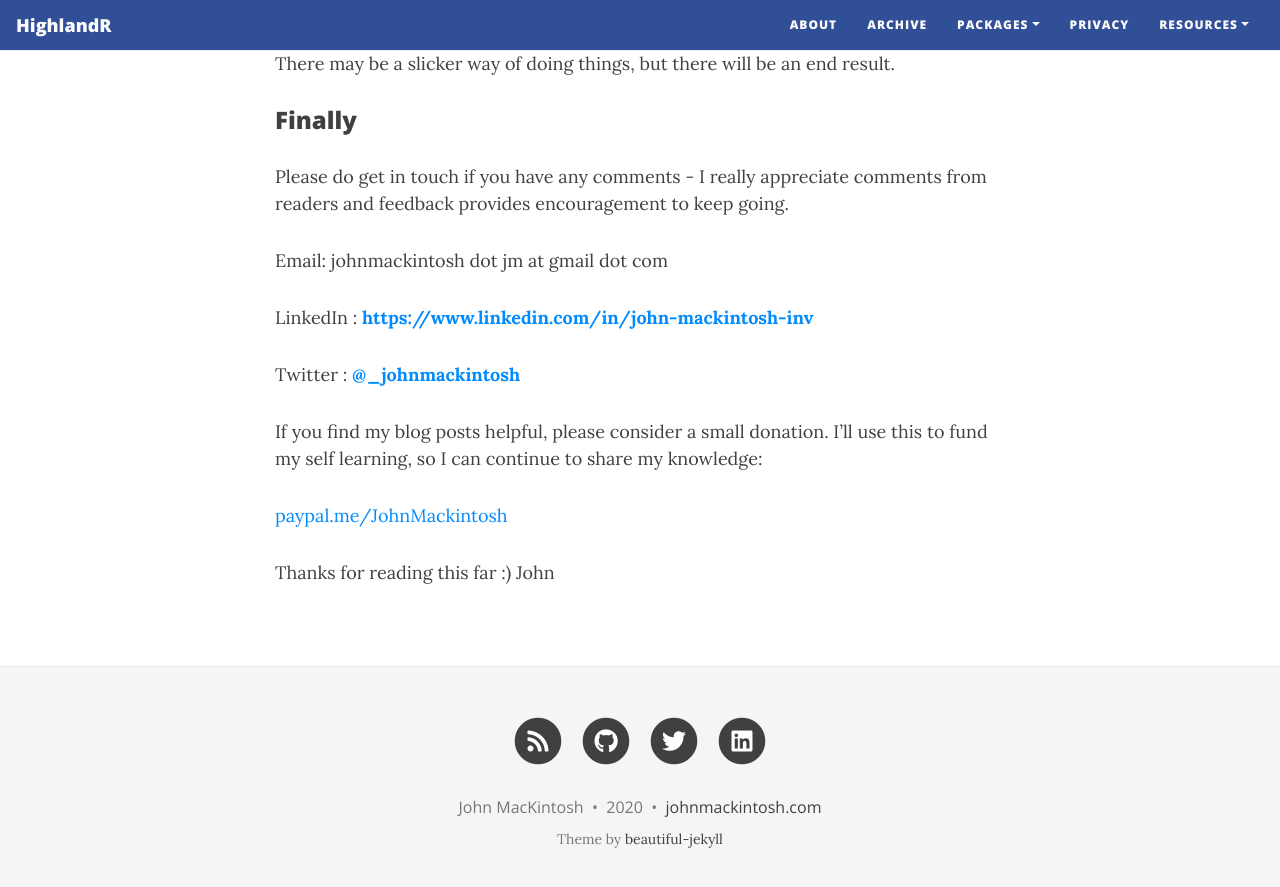
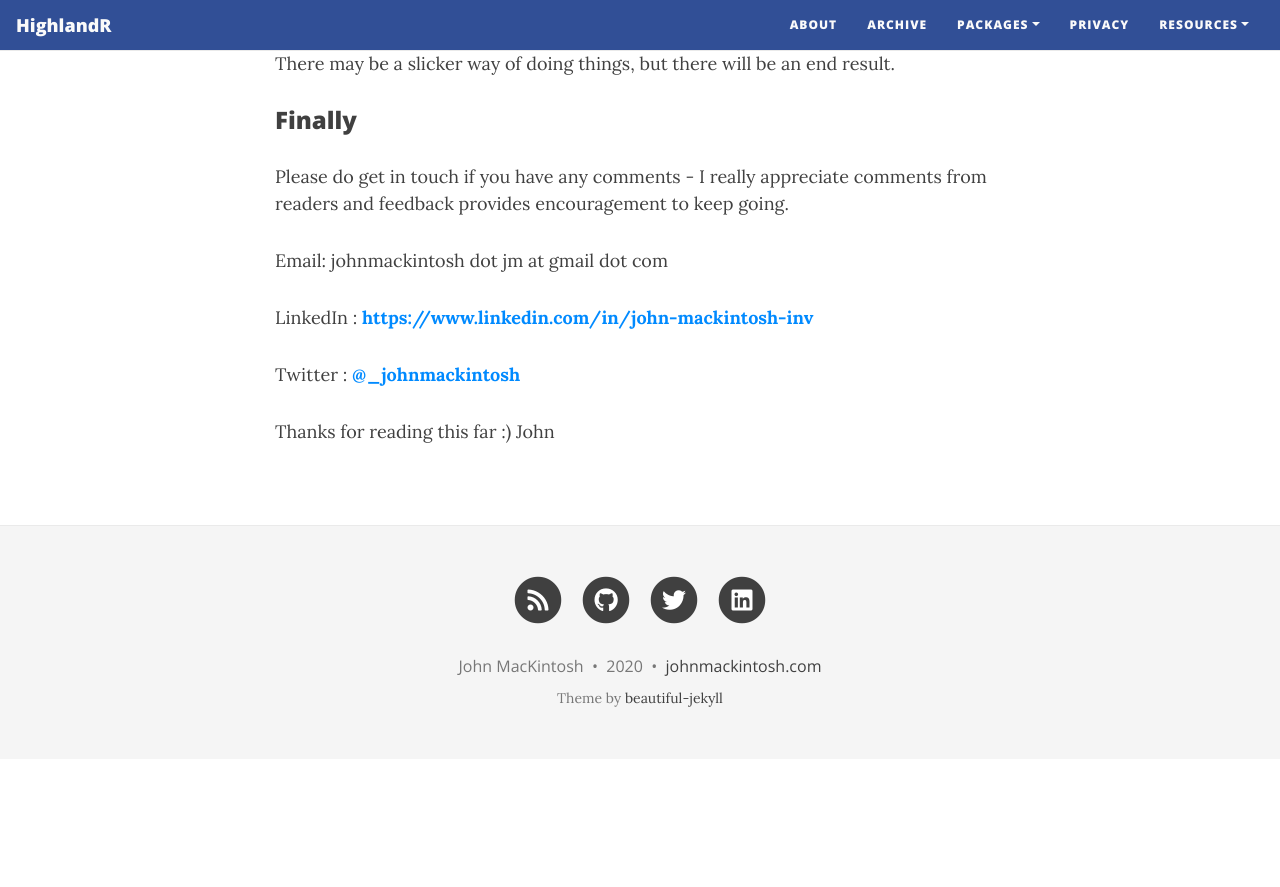
Before and after one commit to johnmackintosh/johnmackintosh.github.io, a Jekyll site: the page built from about.md, in a window 1280 px wide and 900 px high, scrolled down 1397 px. Shown: the top 887 px of the window. Built offline with Jekyll 4.4.1, drawn with Linux system fonts in a browser that asks for light colours; nearby versions of some CDN libraries; after the commit the page ends 2156 px from its top, so only the background shows below that.

Commit message:
Update about.md

```diff
--- a/about.md
+++ b/about.md
@@ -55,10 +55,7 @@ LinkedIn : **[https://www.linkedin.com/in/john-mackintosh-inv](https://www.linke
 
 Twitter : **[@_johnmackintosh](https://twitter.com/_johnmackintosh)**
 
-If you find my blog posts helpful, please consider a small donation.
-I'll use this to fund my self learning, so I can continue to share my knowledge:
 
-[paypal.me/JohnMackintosh](https://paypal.me/JohnMacKintosh)
 
 Thanks for reading this far :)
 John
```
